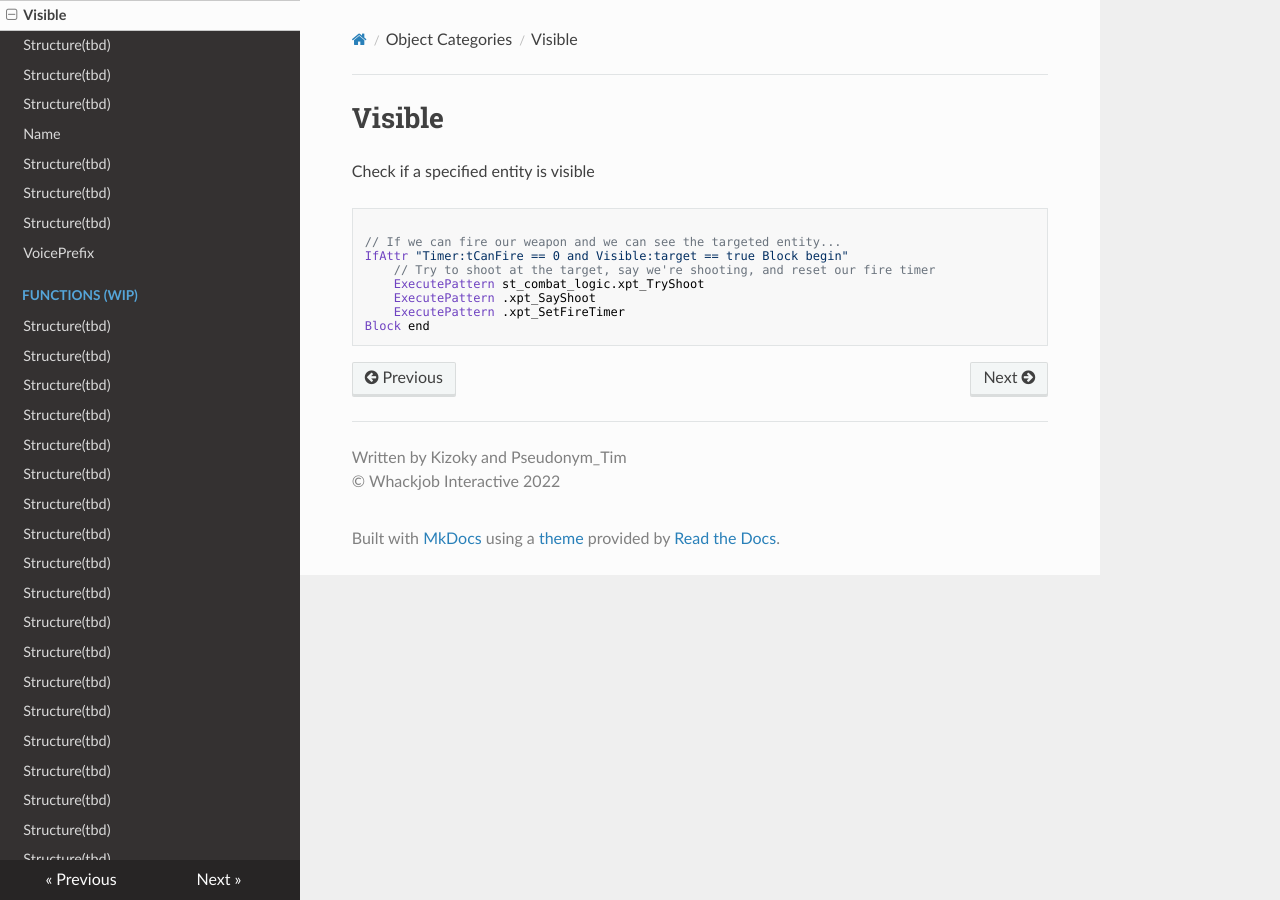
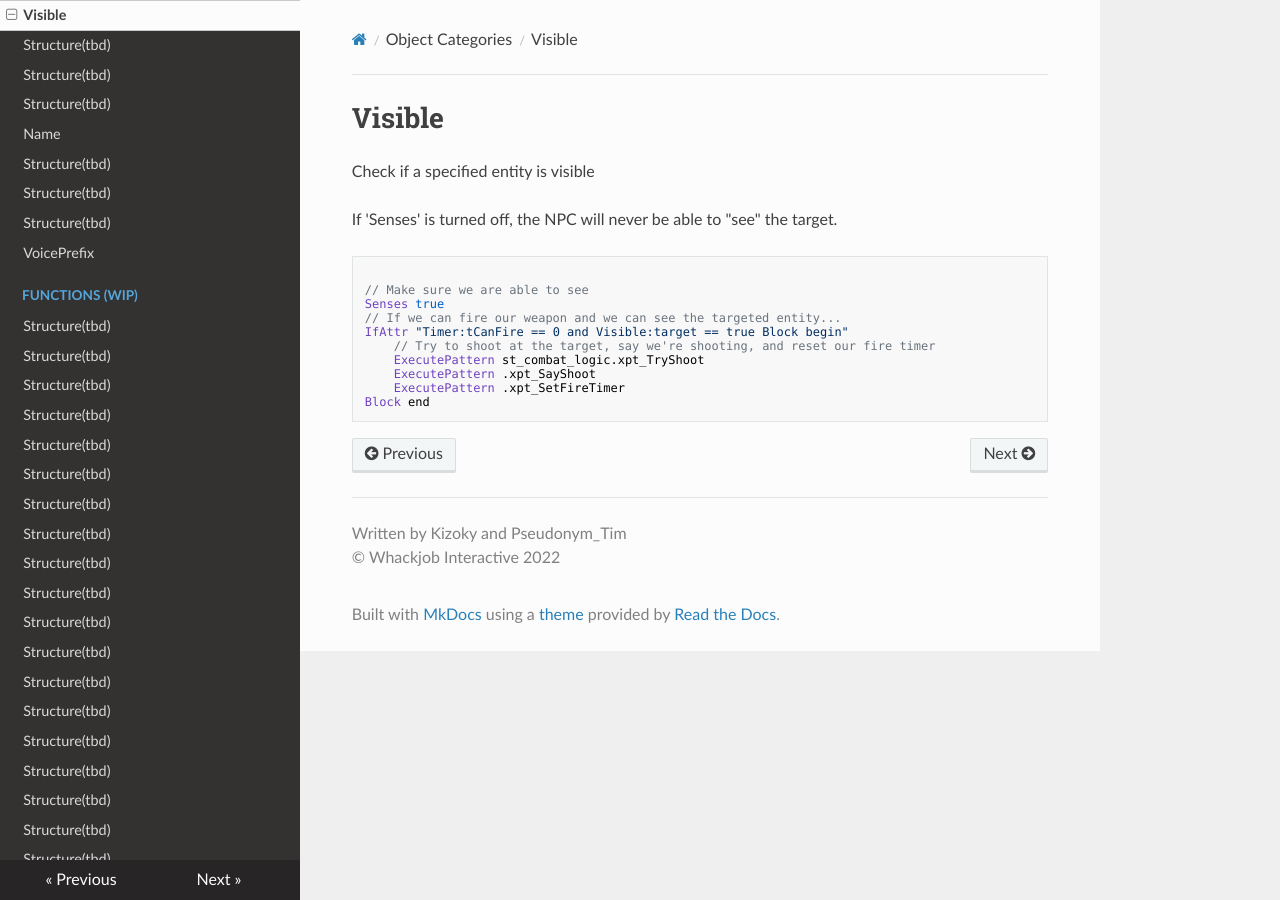
Before and after one commit to WhackJobInt/postal3scriptdocs, an MkDocs documentation site: the page built from docs/visible.md, in a window 1280 px wide. Built offline with MkDocs 1.6.1, drawn with Linux system fonts in a browser that asks for light colours; nearby versions of some CDN libraries.

Commit message:
A few more information regarding Name, Visible, DistTo, and VoicePrefix

```diff
--- a/docs/visible.md
+++ b/docs/visible.md
@@ -1,6 +1,9 @@
 # Visible
 <p>Check if a specified entity is visible
+<p>If 'Senses' is turned off, the NPC will never be able to "see" the target.
 <pre><code class="language-js">
+// Make sure we are able to see
+Senses true
 // If we can fire our weapon and we can see the targeted entity...
 IfAttr "Timer:tCanFire == 0 and Visible:target == true Block begin"
     // Try to shoot at the target, say we're shooting, and reset our fire timer
```
Also changed, not shown: docs/distto.md (+3 -0 lines), docs/name.md (+2 -1 lines), docs/voiceprefix.md (+2 -1 lines), 1 other file.
